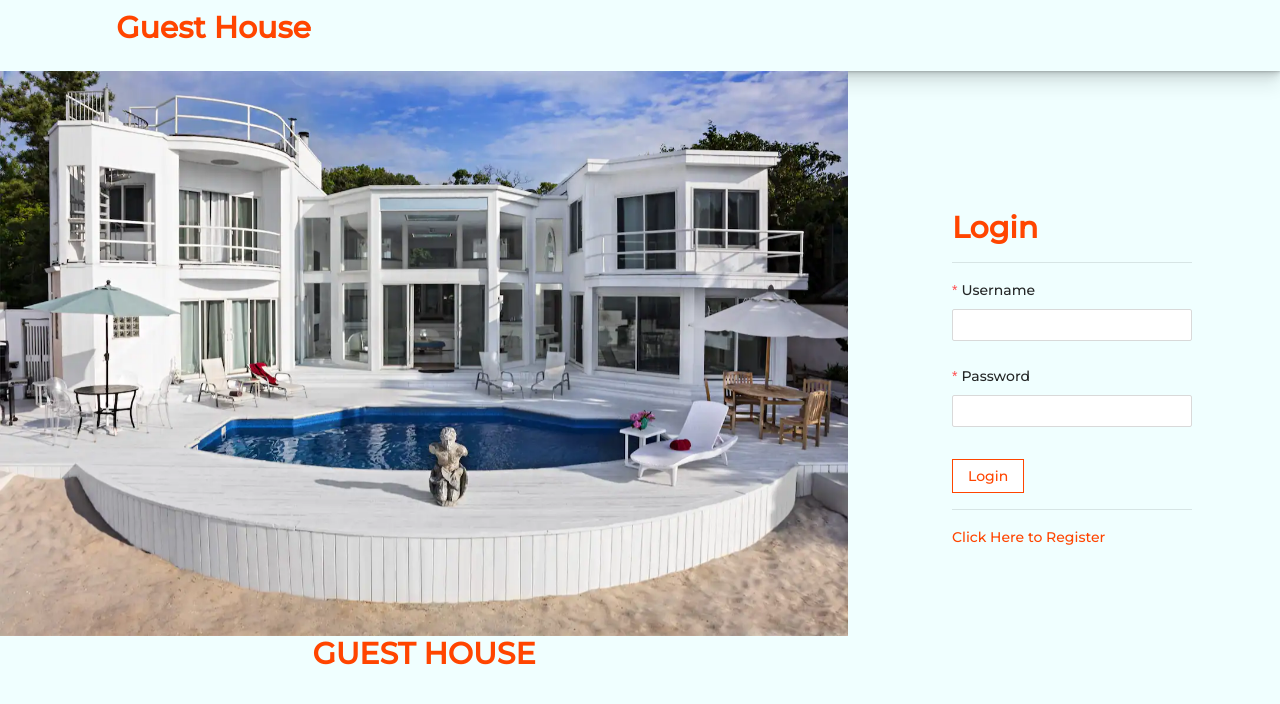
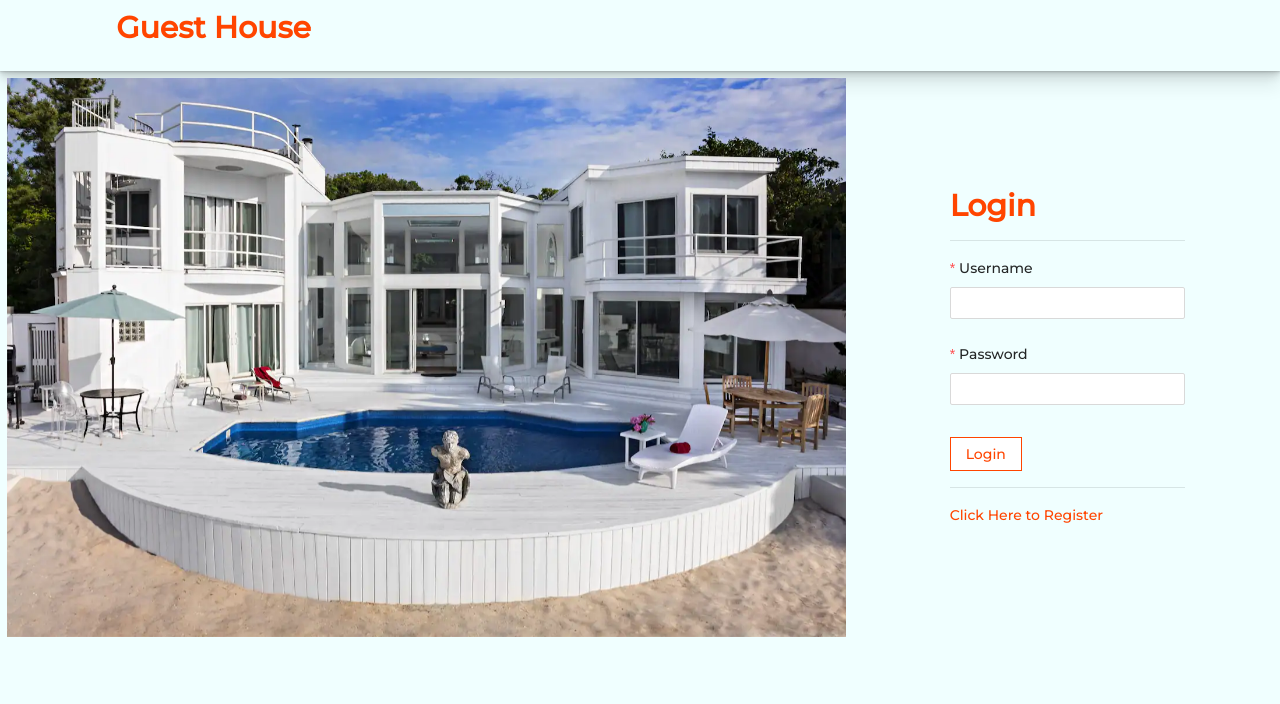
Before and after one commit to NickMaslov/guest-house-mern, a React (Create React App) app in the folder client/: page /login in a window 1280 px wide. Shown: the top 704 px of the page. Built offline with nearby package versions, Linux system fonts and the light colour scheme.

Commit message:
preparing for deployment

```diff
--- a/client/src/index.css
+++ b/client/src/index.css
@@ -114,3 +114,6 @@ svg{
   height:20px !important;
   width : 20px !important;
 }
+.content {
+  padding: 0.5em;
+}
--- a/client/src/pages/Login.js
+++ b/client/src/pages/Login.js
@@ -30,7 +30,6 @@ function Login() {
                             src={'assets/home.webp'}
                             alt=''
                         />
-                        <h1 className='login-logo'>GUEST HOUSE</h1>
                     </Col>
                     <Col lg={8} className='text-left p-5'>
                         <Form
--- a/client/src/pages/Register.js
+++ b/client/src/pages/Register.js
@@ -30,7 +30,6 @@ function Register() {
                             src={'assets/home.webp'}
                             alt=''
                         />
-                        <h1 className='login-logo'>GUEST HOUSE</h1>
                     </Col>
                     <Col lg={8} className='text-left p-5'>
                         <Form
```
Also changed, not shown: package.json (+11 -2 lines), 1 other file (tests, documents, lock files or other folders).
